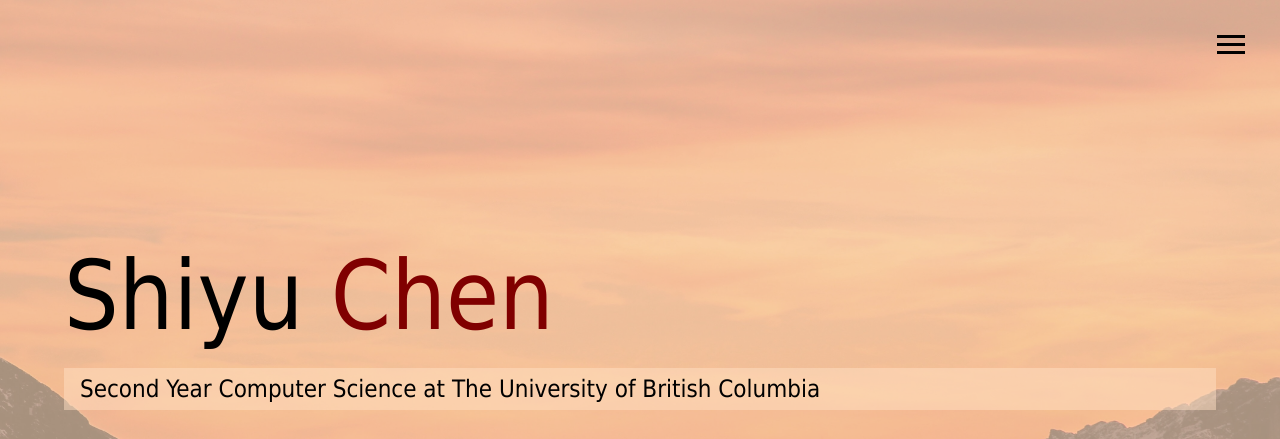
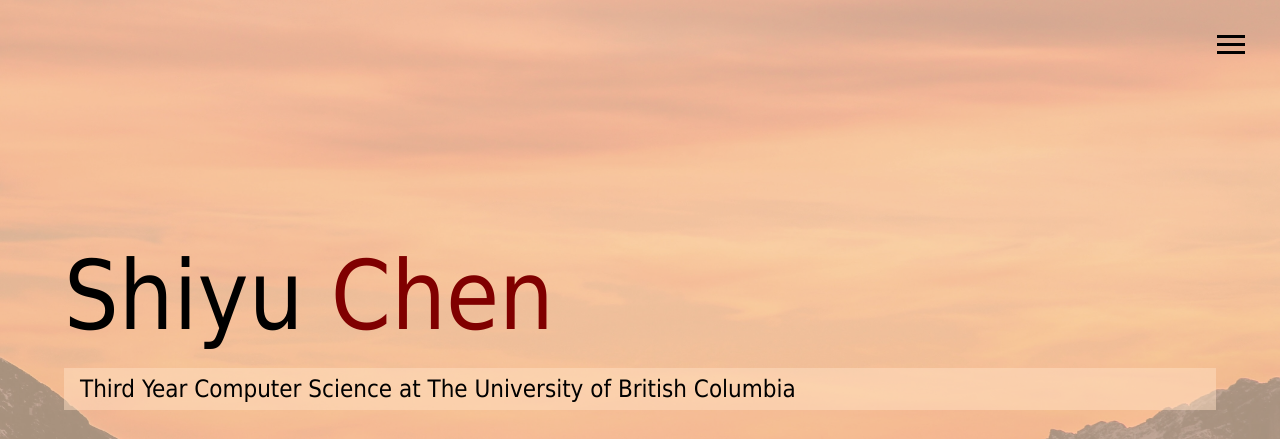
Before and after one commit to shiyuchen6688/shiyuchen_portfolio, a website: page dist/index.html in a window 1280 px wide. Shown: the top 439 px of the page. Drawn offline with Linux system fonts and the light colour scheme.

Commit message:
changed school year

```diff
--- a/dist/index.html
+++ b/dist/index.html
@@ -54,7 +54,7 @@
             Shiyu <span class="text-secondary">Chen</span>
         </h1>
         <h2 class="sm-heading">
-            Second Year Computer Science at The University of British Columbia
+            Third Year Computer Science at The University of British Columbia
         </h2>
         <div class="icons">
             <a href="https://www.linkedin.com/in/shiyu-chen-5259a81a9/" title="Click Me!">
```
